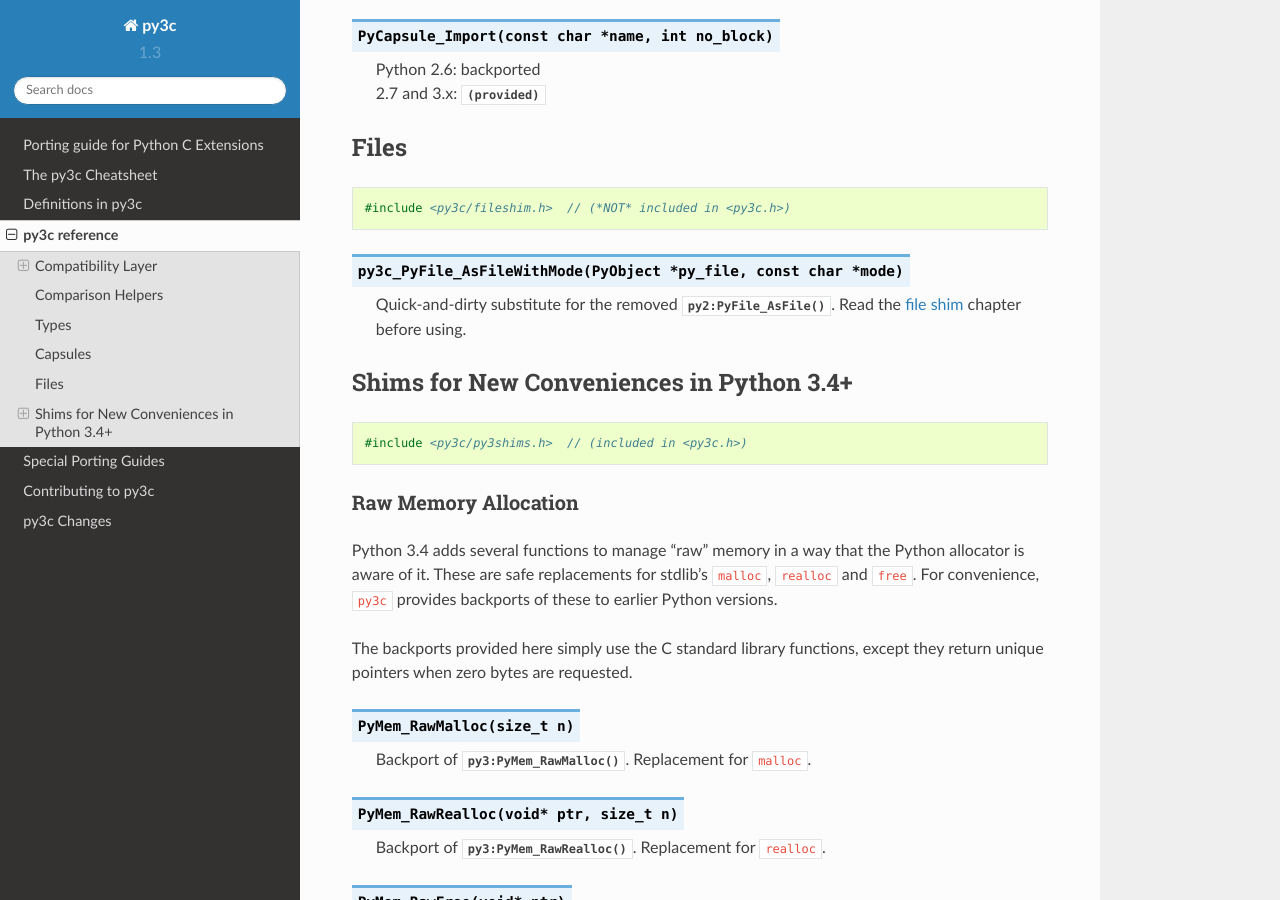
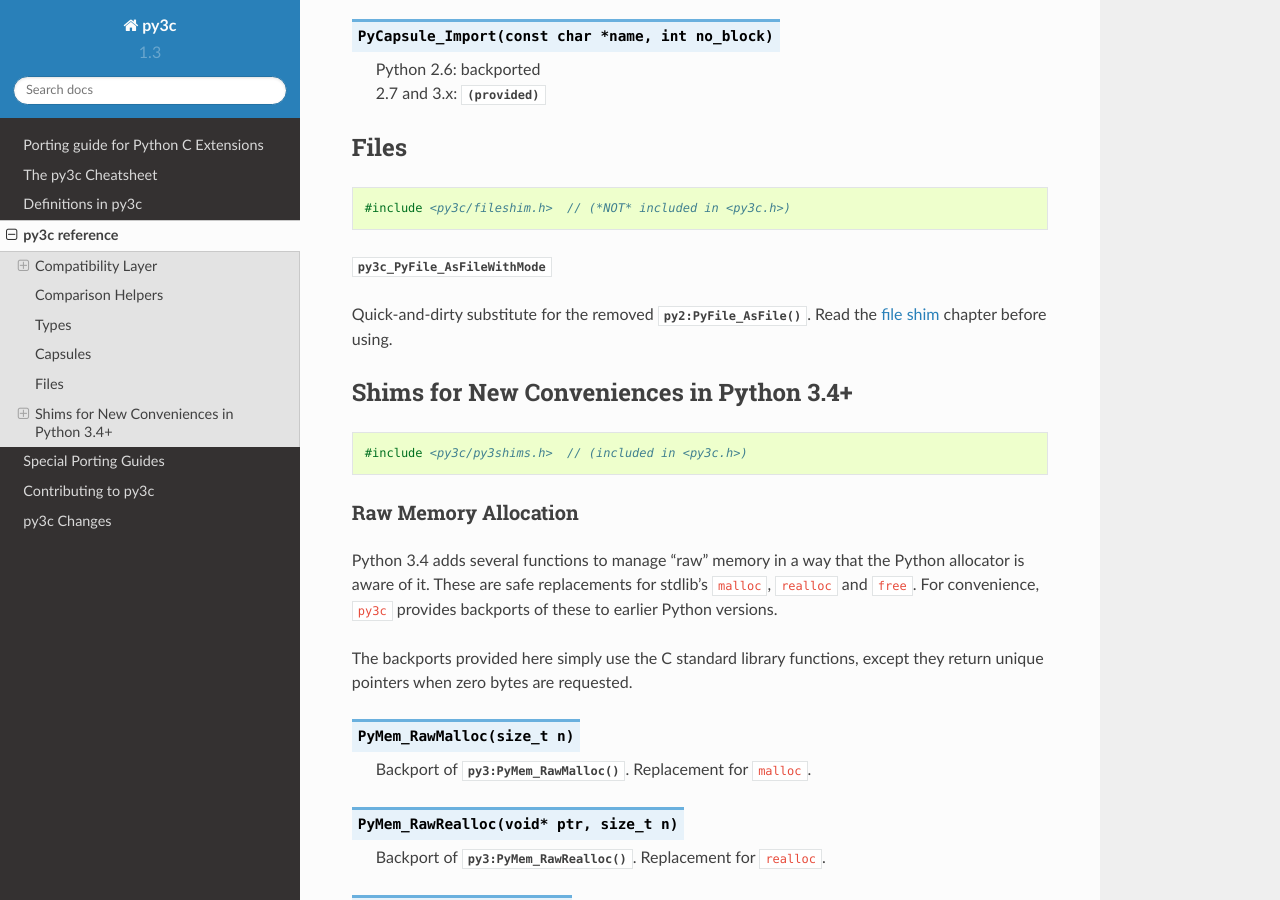
Before and after one commit to encukou/py3c, a Sphinx documentation site: the page built from doc/source/reference.rst, in a window 1280 px wide and 900 px high, scrolled down 12729 px. Built offline with Sphinx 7.4.7 and the Read the Docs theme 2.0.0, drawn with Linux system fonts in a browser that asks for light colours.

Commit message:
reference: remove duplicate py3c_PyFile_AsFileWithMode definition
The following warning is emitted by sphinx:

    reference.rst:646:
    WARNING: duplicate C object description of py3c_PyFile_AsFileWithMode,
    other instance in fileshim.rst

Remove the duplicate definition.

Signed-off-by: David Aguilar <davvid@gmail.com>

```diff
--- a/doc/source/reference.rst
+++ b/doc/source/reference.rst
@@ -643,10 +643,10 @@
 
     #include <py3c/fileshim.h>  // (*NOT* included in <py3c.h>)
 
-.. c:function:: py3c_PyFile_AsFileWithMode(PyObject *py_file, const char *mode)
+:c:func:`py3c_PyFile_AsFileWithMode <py3c:py3c_PyFile_AsFileWithMode>`
 
-    Quick-and-dirty substitute for the removed  :c:func:`py2:PyFile_AsFile`.
-    Read the :doc:`file shim <fileshim>` chapter before using.
+Quick-and-dirty substitute for the removed  :c:func:`py2:PyFile_AsFile`.
+Read the :doc:`file shim <fileshim>` chapter before using.
 
 
 Shims for New Conveniences in Python 3.4+
```
